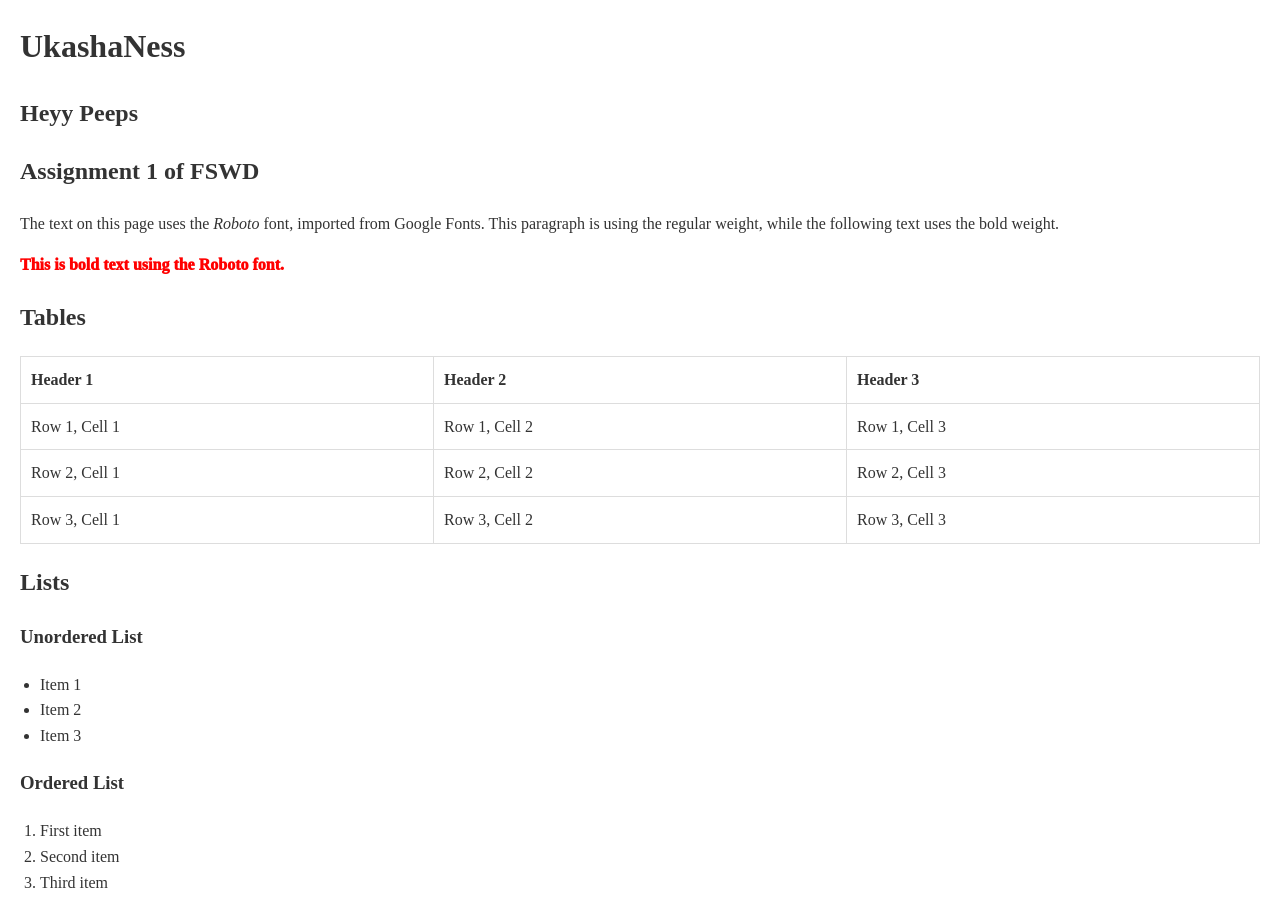
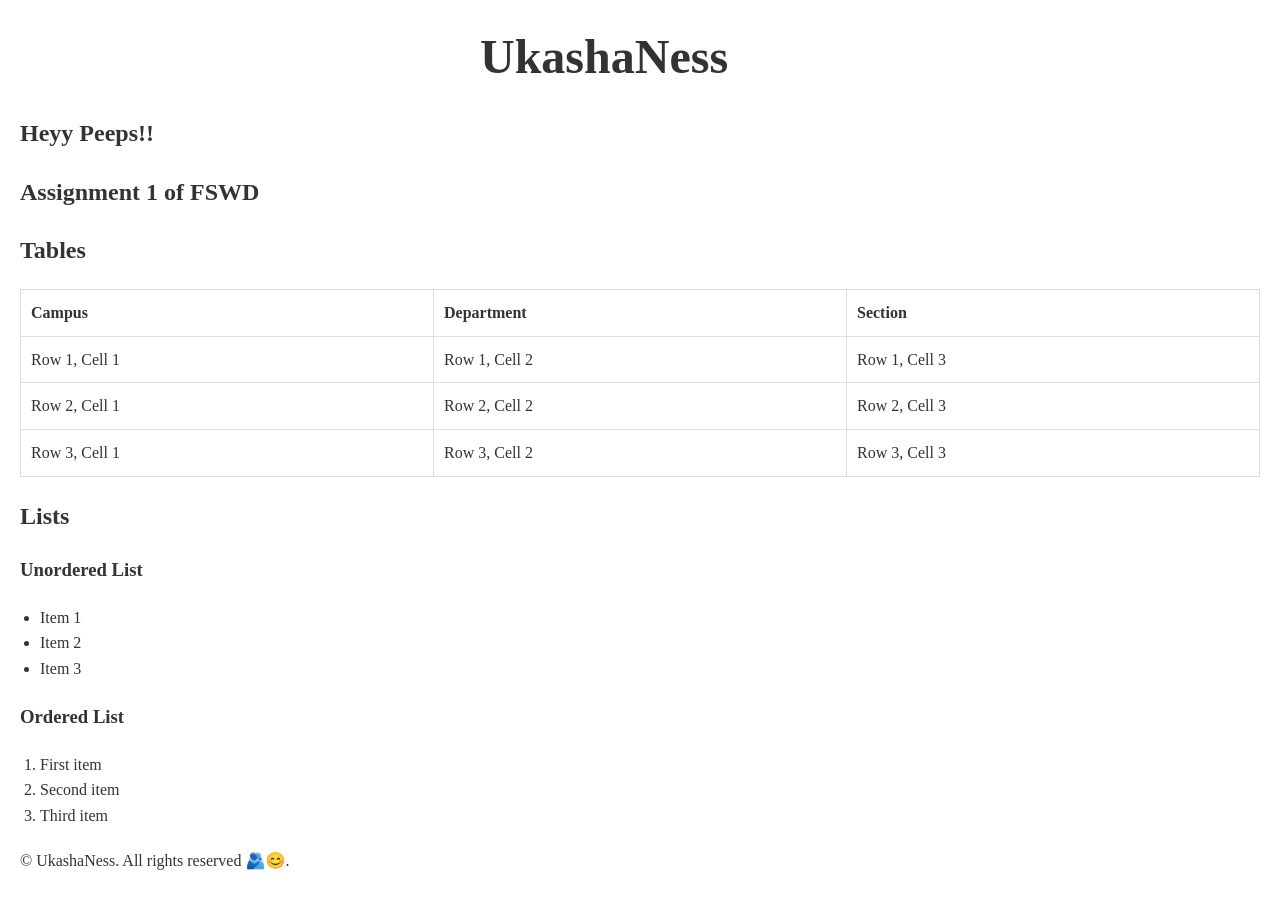
Before and after one commit to Ukashashere/FSWD-Assignment-1, a plain HTML site: page index.html in a window 1280 px wide. Shown: the top 898 px of the page. Drawn offline with Linux system fonts and the light colour scheme; a web font is replaced by a local one.

Commit message:
Commit 6

```diff
--- a/index.html
+++ b/index.html
@@ -13,23 +13,20 @@
     </header>
 
     <section>
-        <h2>Heyy Peeps</h2>
+        <h2>Heyy Peeps!!</h2>
     </section>
 
     <section>
         <h2>Assignment 1 of FSWD</h2>
-        <p>The text on this page uses the <em>Roboto</em> font, imported from Google Fonts. This paragraph is using the regular weight, while the following text uses the bold weight.</p>
-        <p class="bold-text">This is bold text using the Roboto font.</p>
     </section>
-
     <section>
         <h2>Tables</h2>
         <table>
             <thead>
                 <tr>
-                    <th>Header 1</th>
-                    <th>Header 2</th>
-                    <th>Header 3</th>
+                    <th>Campus</th>
+                    <th>Department</th>
+                    <th>Section</th>
                 </tr>
             </thead>
             <tbody>
--- a/styles.css
+++ b/styles.css
@@ -7,7 +7,17 @@ body {
 
 }
 
-h1, h2, h3 {
+h1{
+    padding-left: 460px;
+    position: flex;
+    align-items: center;
+    display: flex;
+    color: #333;
+    height: 50px;
+    font-size: xxx-large;
+}
+
+h2, h3 {
     display: flex;
     color: #333;
 }
```
